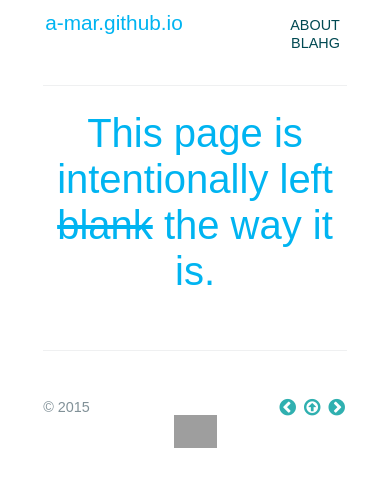
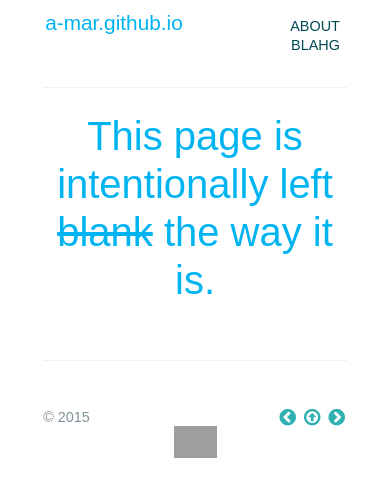
Before and after one commit to a-mar/a-mar.github.io, a Jekyll site: the page built from index.html, in a window 390 px wide. Shown: the top 497 px of the page. Built offline with Jekyll 4.4.1, drawn with Linux system fonts in a browser that asks for light colours; nearby versions of some CDN libraries; some web fonts are replaced; Markdown is read by kramdown in place of the engine named in the settings; grey boxes are pictures that could not be loaded.

Commit message:
Update main.css

```diff
--- a/stylesheets/main.css
+++ b/stylesheets/main.css
@@ -8,7 +8,7 @@ body {
   margin-left:auto;
   margin-right:auto;
   /* font: 131%/1.33 'FiraBook', sans-serif; */
-  font: 132%/1.34 'SSLig', serif;
+  font: 132%/1.35 'SSLig', serif;
   font-weight: 300;
   color: #667;
   word-wrap: break-word;
@@ -33,13 +33,13 @@ body {
   @media screen and (min-width: 42em) and (max-width: 64em) {
     body {
       /* font: 120%/1.2 'FiraBook', sans-serif; } } */
-      font: 123%/1.25 'SSLig', serif;
+      font: 123%/1.3 'SSLig', serif;
       padding:0px 19px 19px;
       width:67%; } }
   @media screen and (max-width: 42em) {
     body {
       /* font: 100%/1.1 'FiraBook', sans-serif; } } */
-      font: 100%/1.15 'SSLig', serif;
+      font: 100%/1.2 'SSLig', serif;
       padding:0px 10px 10px;
       width:83%; } }
 
```
